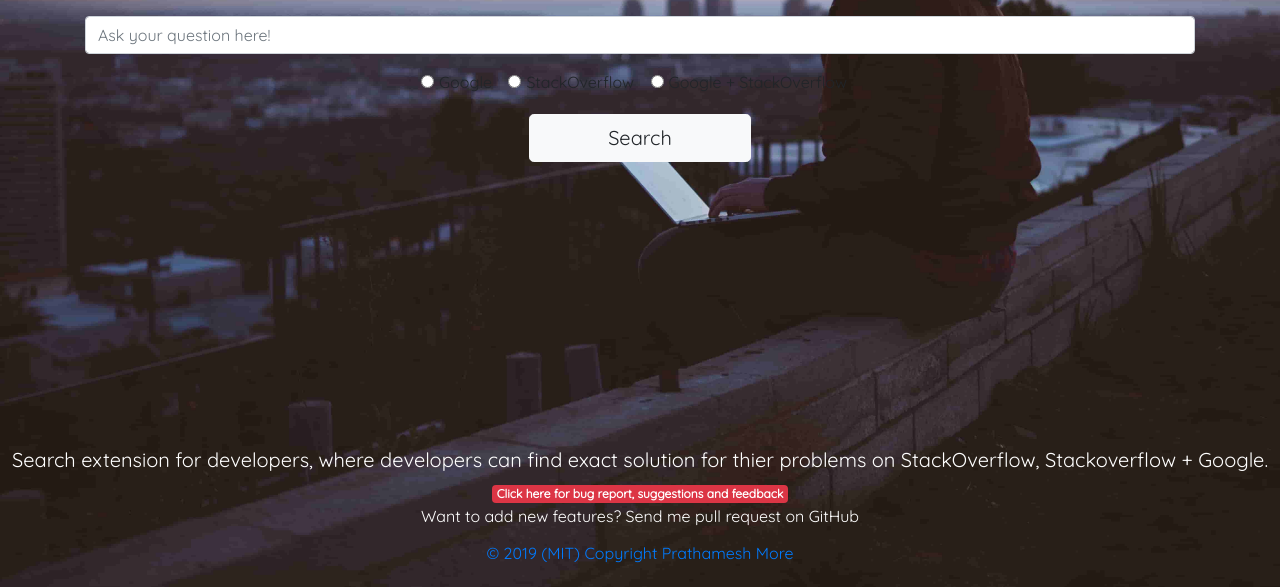
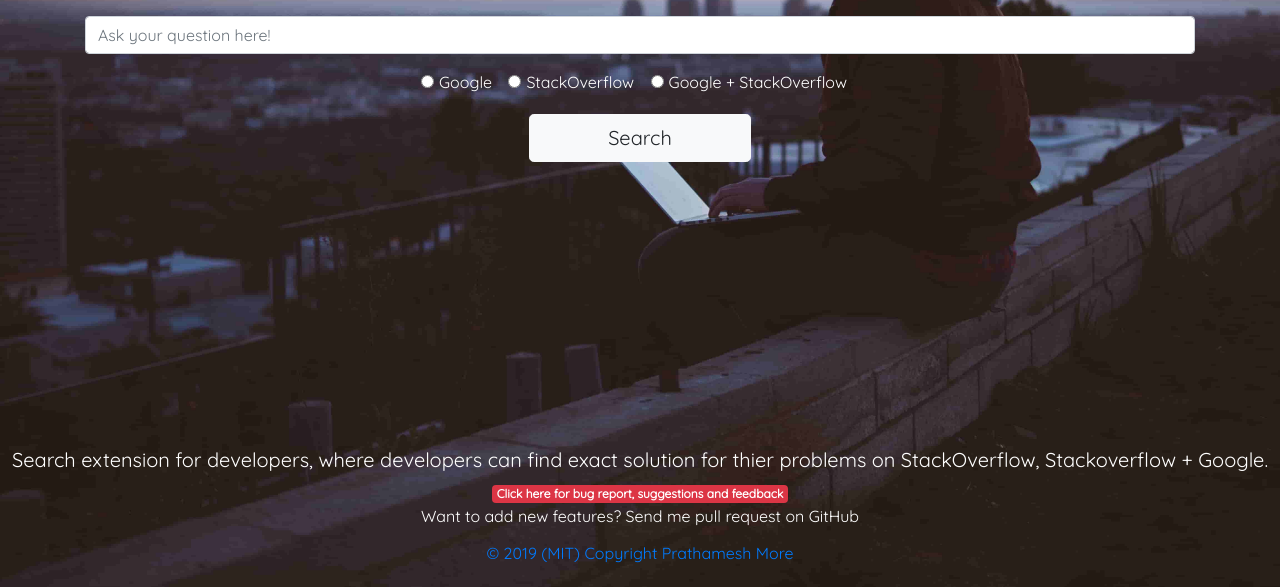
Before and after one commit to pprathameshmore/Codemate-Chrome-Extension, a browser extension: page index.html in a window 1280 px wide. Shown: the part 363-950 px from the top of the page. Drawn offline with nearby package versions, Linux system fonts and the light colour scheme.

Commit message:
Fix white text

```diff
--- a/index.html
+++ b/index.html
@@ -23,17 +23,17 @@
                     </div>
                     <div class="form-check form-check-inline">
                         <input class="form-check-input" type="radio" name="inlineRadioOptions" id="google-rb" value="option1">
-                        <label class="form-check-label" for="inlineRadio1">Google</label>
+                        <label class="form-check-label white-text" for="inlineRadio1">Google</label>
                     </div>
                     <div class="form-check form-check-inline">
                         <input class="form-check-input" type="radio" name="inlineRadioOptions" id="stackoverflow-rb"
                             value="option2">
-                        <label class="form-check-label" for="inlineRadio2">StackOverflow</label>
+                        <label class="form-check-label white-text" for="inlineRadio2">StackOverflow</label>
                     </div>
                     <div class="form-check form-check-inline">
                         <input class="form-check-input" type="radio" name="inlineRadioOptions" id="google-stackoverflow-rb"
                             value="option3">
-                        <label class="form-check-label" for="inlineRadio3">Google + StackOverflow</label>
+                        <label class="form-check-label white-text" for="inlineRadio3">Google + StackOverflow</label>
                     </div>
                     <div class="form-group">
                         <button class="btn-size btn btn-light btn-lg" id="search-btn">Search</button>
```
